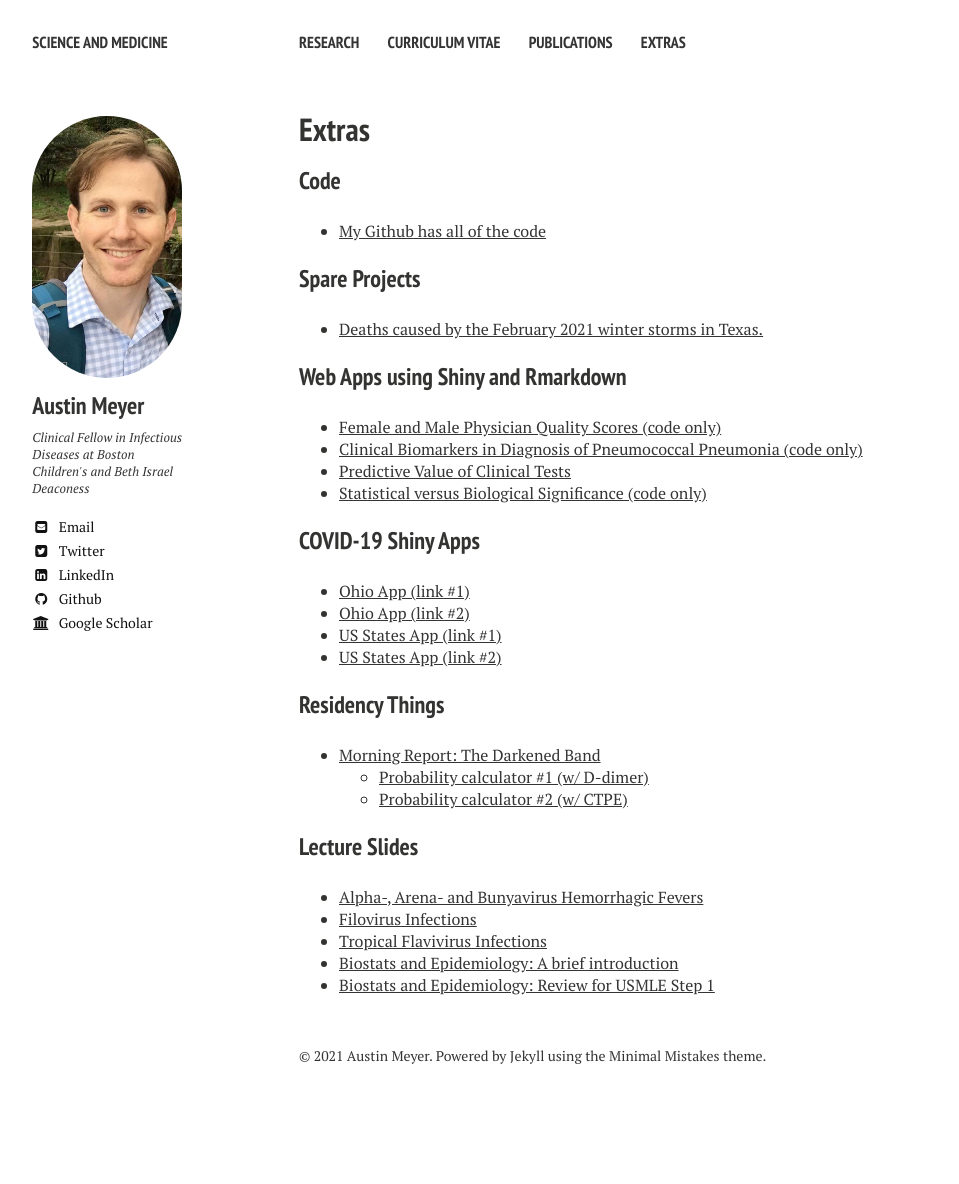
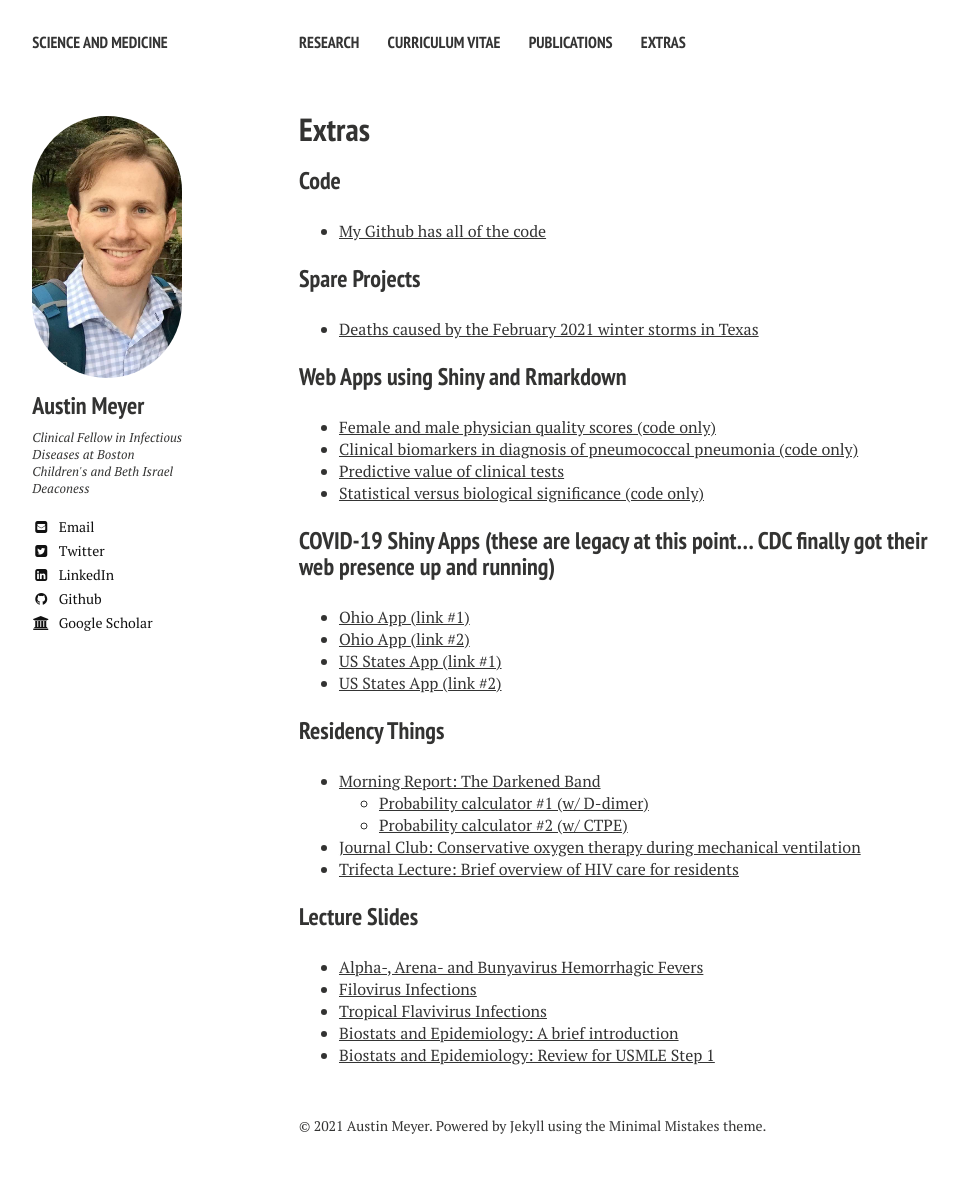
Before and after one commit to ausmeyer/ausmeyer.github.io, a Jekyll site: the page built from extras/index.md, in a window 1280 px wide. Shown: the whole page, without its empty margins (21-980 px from the left). Built offline with Jekyll 4.4.1, drawn with Linux system fonts in a browser that asks for light colours; nearby versions of some CDN libraries; before the commit the page ends 1114 px from its top, so only the background shows below that.

Commit message:
Add a few more presentations.

```diff
--- a/extras/index.md
+++ b/extras/index.md
@@ -9,15 +9,15 @@ share: false
 + [My Github has all of the code](https://github.com/ausmeyer)
 
 ### Spare Projects
-+ [Deaths caused by the February 2021 winter storms in Texas.](http://meyerlab.org/TexasWinterStormDeaths)
++ [Deaths caused by the February 2021 winter storms in Texas](http://meyerlab.org/TexasWinterStormDeaths)
 
 ### Web Apps using Shiny and Rmarkdown
-+ [Female and Male Physician Quality Scores (code only)](https://github.com/ausmeyer/male_female_example)
-+ [Clinical Biomarkers in Diagnosis of Pneumococcal Pneumonia (code only)](https://github.com/ausmeyer/pneumococcal_etiology_hiv)
-+ [Predictive Value of Clinical Tests](https://ausmeyer.shinyapps.io/predictive_value_shiny)
-+ [Statistical versus Biological Significance (code only)](https://github.com/ausmeyer/statistical_biological_significance)
++ [Female and male physician quality scores (code only)](https://github.com/ausmeyer/male_female_example)
++ [Clinical biomarkers in diagnosis of pneumococcal pneumonia (code only)](https://github.com/ausmeyer/pneumococcal_etiology_hiv)
++ [Predictive value of clinical tests](https://ausmeyer.shinyapps.io/predictive_value_shiny)
++ [Statistical versus biological significance (code only)](https://github.com/ausmeyer/statistical_biological_significance)
 
-### COVID-19 Shiny Apps
+### COVID-19 Shiny Apps (these are legacy at this point... CDC finally got their web presence up and running)
 + [Ohio App (link #1)](http://covidtrackingohio.org/)
 + [Ohio App (link #2)](https://ausmeyer.shinyapps.io/covid_ohio_dash/)
 + [US States App (link #1)](http://covidtrackingus.org/)
@@ -30,6 +30,8 @@ share: false
 + [Morning Report: The Darkened Band](https://ausmeyer.shinyapps.io/morningreport_03202019/)
 	+ [Probability calculator #1 (w/ D-dimer)](https://ausmeyer.shinyapps.io/morningreport_03202019/#34)
 	+ [Probability calculator #2 (w/ CTPE)](https://ausmeyer.shinyapps.io/morningreport_03202019/#38)
++ [Journal Club: Conservative oxygen therapy during mechanical ventilation](http://meyerlab.org/journalclub_04152020)
++ [Trifecta Lecture: Brief overview of HIV care for residents](http://meyerlab.org/Trifecta_HIV_09252020)
 
 ### Lecture Slides
 + [Alpha-, Arena- and Bunyavirus Hemorrhagic Fevers](http://meyerlab.org/lecture_alpha_arena_bunya)
```
